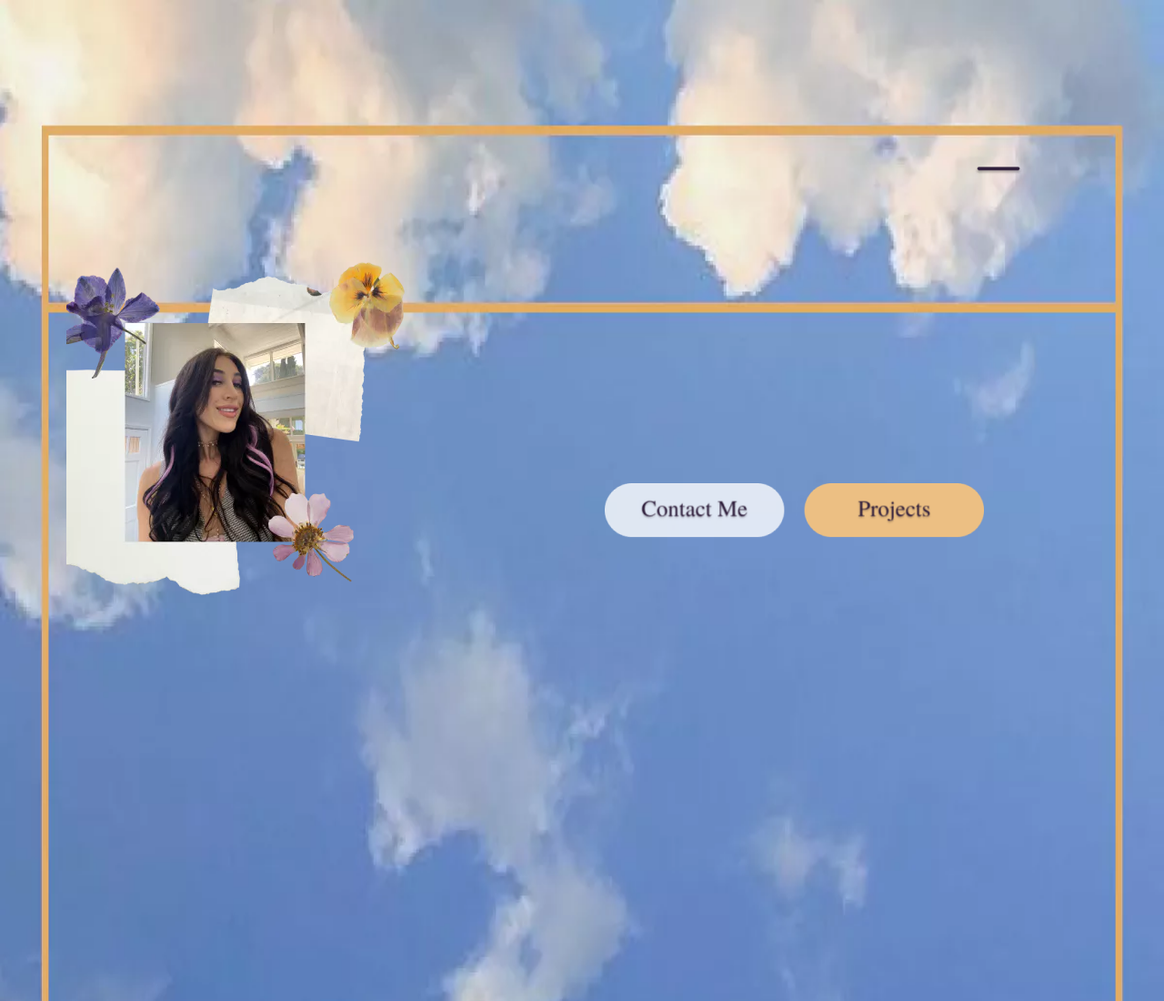
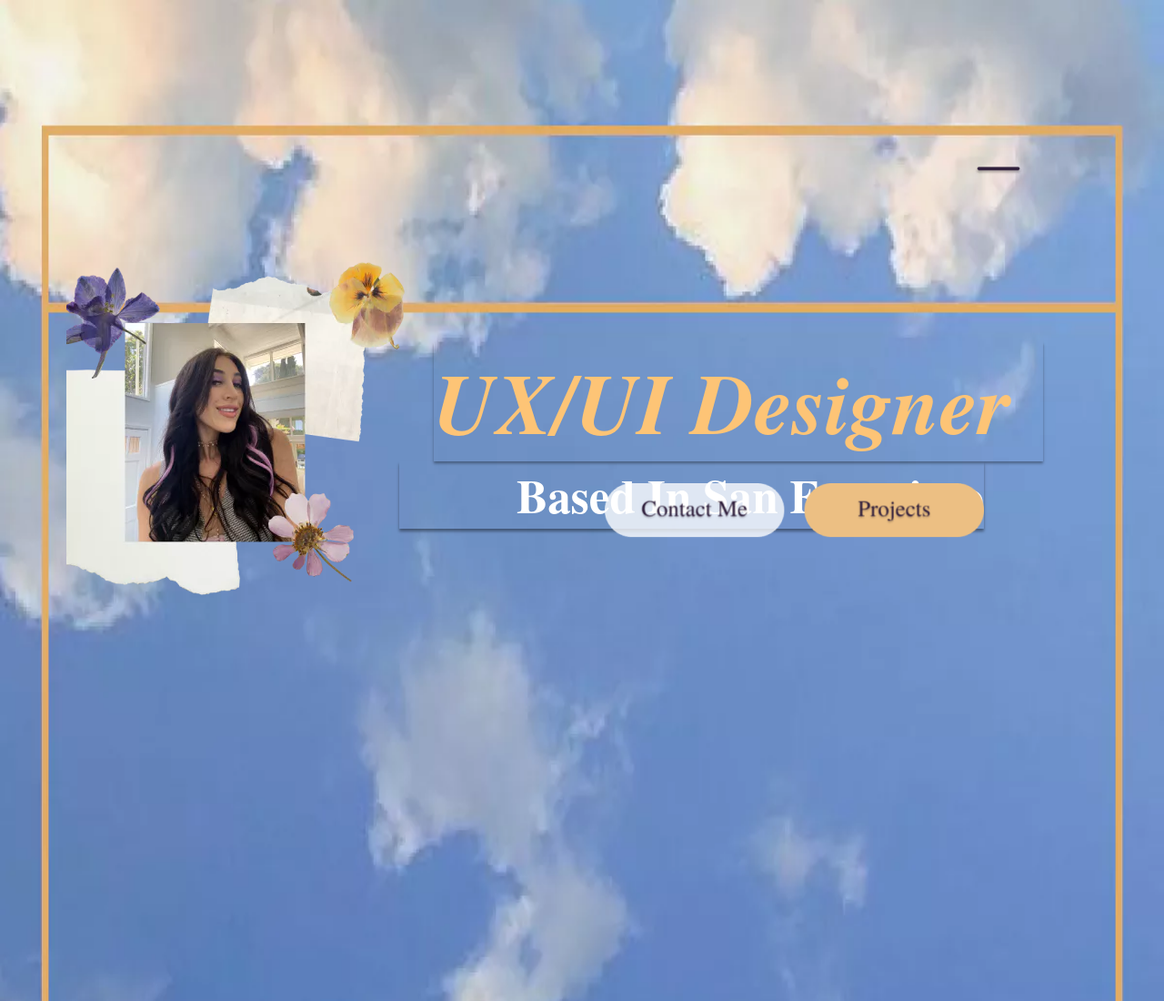
Before and after one commit to NicRios/mindyhwk, a website built with Parcel: page index.html in a window 1280 px wide. Shown: the top 1100 px of the page at 91% size. Built offline with nearby package versions, Linux system fonts and the light colour scheme.

Commit message:
Update converter.css

```diff
--- a/converter.css
+++ b/converter.css
@@ -21,12 +21,12 @@
   border-color: transparent;
 }
 .converter-text {
- /* top: 375px;
-  left: 477px; */
+  top: 375px;
+  left: 477px;
   color: rgba(253, 196, 118, 1);
   width: 670px;
   height: auto;
-  position: static;
+  position: absolute;
   font-size: 94.06047058105469px;
   align-self: auto;
   box-shadow: 0px 2.8941683769226074px 2.8941683769226074px 0px rgba(0, 0, 0, 0.3499999940395355) ;
@@ -41,12 +41,12 @@
   text-decoration: none;
 }
 .converter-text2 {
- /* top: 507px;
-  left: 439px; */
+  top: 507px;
+  left: 439px;
   color: rgba(255, 255, 255, 1);
   width: 643px;
   height: auto;
-  position: static;
+  position: absolute;
   font-size: 51.25908279418945px;
   align-self: auto;
   box-shadow: 0px 3.01524019241333px 3.01524019241333px 0px rgba(0, 0, 0, 0.4000000059604645) ;
```
